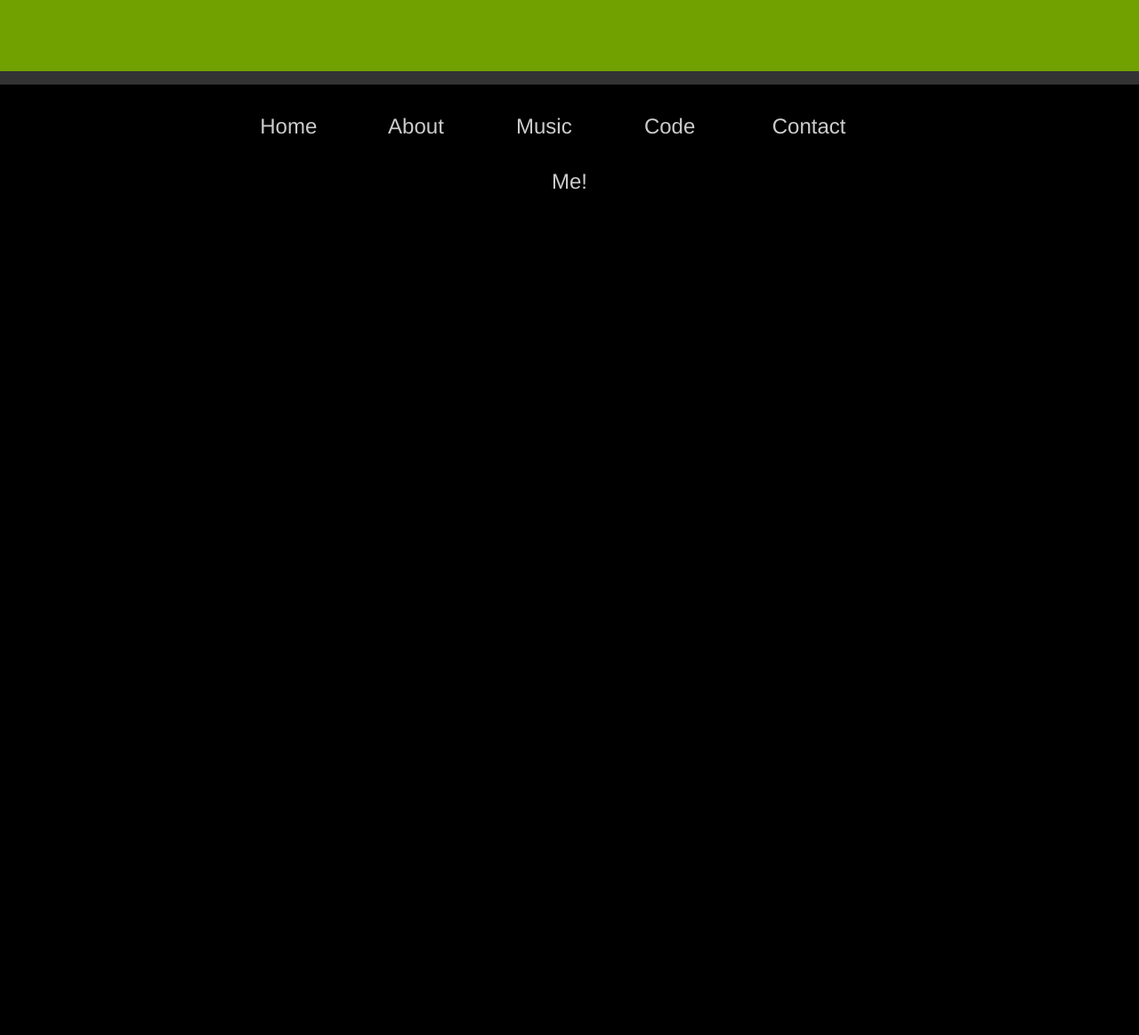
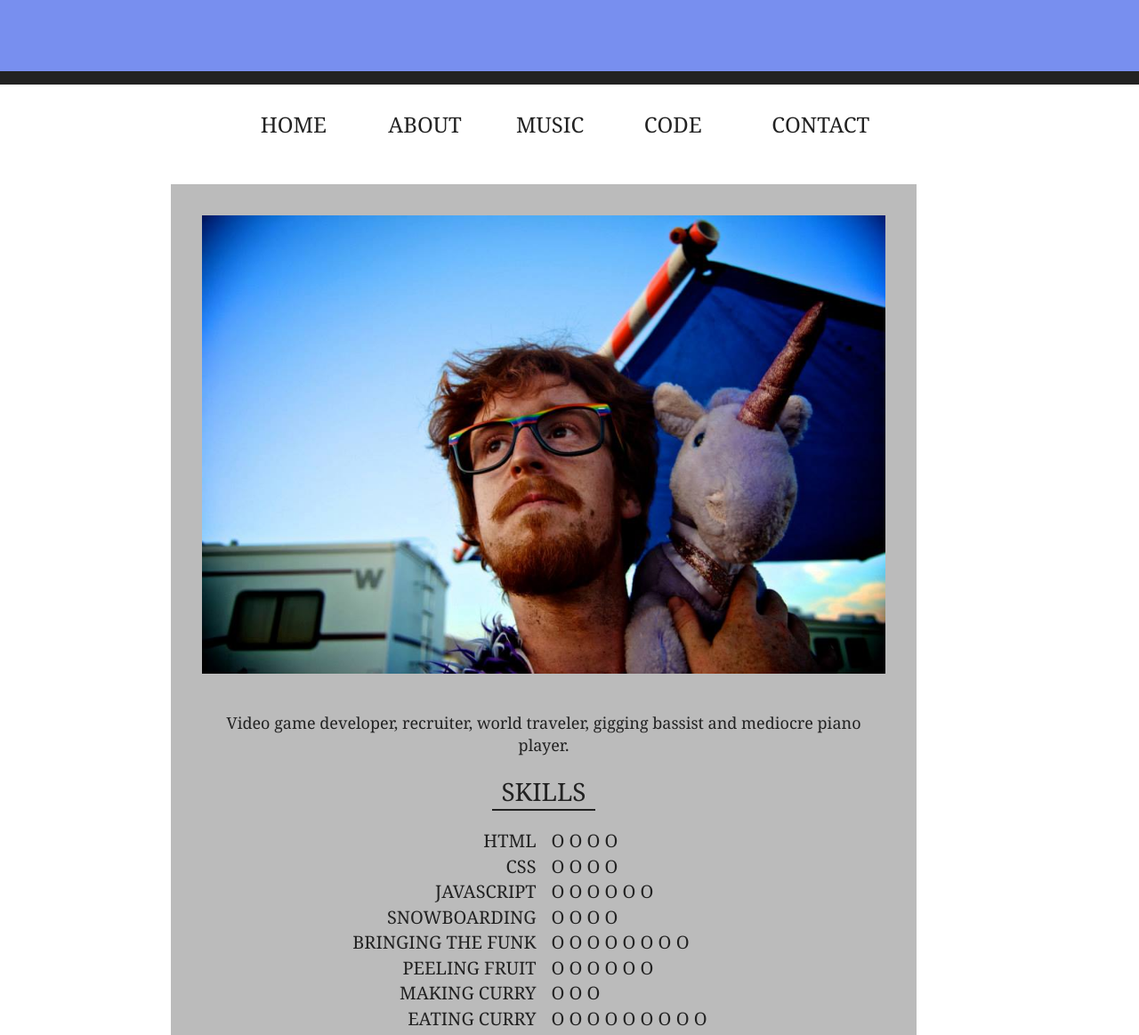
Before and after one commit to crrood/RoodVibes, a plain HTML site: page about.html in a window 1280 px wide. Shown: the top 1163 px of the page at 89% size. Before the commit the page ends 800 px from the top, so only its background shows below. Drawn offline with Linux system fonts and the light colour scheme.

Commit message:
about section
outline of about section
body-container element
white background
cleanup CSS sheet

```diff
--- a/about.html
+++ b/about.html
@@ -3,39 +3,48 @@
 <head>
 	<meta charset="utf-8" />
 	<meta content="IE=edge,chrome=1" http-equiv="X-UA-Compatible" />
-	<title>Welcome</title>
+	<title>RoodVibes - About</title>
 	<link href="layout-styles.css" media="screen" rel="stylesheet" type="text/css" />
 </head>
+
 <body>
-<div class="wrap">
 <div class="top-bar"></div>
-<div class="top-bar-bottom"></div>
-
-<div class="welcome-container text-center">
-<h1></h1>
 
 <nav id="menu-container">
 	<ul id="nav-list">
-		<li>
-			<a href="home.html">Home</a>
+		<li id="nav-home">
+			<a href="home.html" class="nav-link">Home</a>
 		</li>
-		<li>
-			<a href="about.html">About</a>
+		<li id="nav-about">
+			<a href="about.html" class="nav-link">About</a>
 		</li>
-		<li>
-			<a href="music.html">Music</a>
+		<li id="nav-music">
+			<a href="music.html" class="nav-link">Music</a>
 		</li>
-		<li>
-			<a href="code.html">Code</a>
+		<li id="nav-code" >
+			<a href="code.html" class="nav-link">Code</a>
 		</li>
-		<li>
-			<a href="contact.html">Contact</a>
+		<li id="nav-contact">
+			<a href="contact.html" class="nav-link">Contact</a>
 		</li>
 	</ul>
 </nav>
 
-<h4>Me!</h4>
-</div>
+<div class="body-container">
+	<img src="me.jpg" id="portrait"></img>
+	<p class="p-about">Video game developer, recruiter, world traveler, gigging bassist and mediocre piano player.</p>
+
+	<div id="skill-title">SKILLS</div>
+	<ul id="skill-list">
+		<div><span class="skill-name">HTML </span><span class="skill-points">O O O O</span></div><br>
+		<div><span class="skill-name">CSS </span><span class="skill-points">O O O O</span></div><br>
+		<div><span class="skill-name">Javascript </span><span class="skill-points">O O O O O O</span></div><br>
+		<div><span class="skill-name">Snowboarding </span><span class="skill-points">O O O O</span></div><br>
+		<div><span class="skill-name">Bringing the funk </span></span><span class="skill-points">O O O O O O O O</span></div><br>
+		<div><span class="skill-name">Peeling fruit </span><span class="skill-points">O O O O O O</span></div><br>
+		<div><span class="skill-name">Making curry </span><span class="skill-points">O O O</span></div><br>
+		<div><span class="skill-name">Eating curry </span><span class="skill-points">O O O O O O O O O</span></div><br>
+	</ul>
 </div>
 
 </body>
--- a/layout-styles.css
+++ b/layout-styles.css
@@ -1,3 +1,50 @@
+/*
+    ABOUT PAGE
+*/
+
+img#portrait {
+  width: 100%;
+  margin-bottom: 20px;
+}
+
+.p-about {
+  font-size: 18px;
+}
+
+ul#skill-list {
+  margin-top: -30px;
+  font-size: 20px;
+}
+
+#skill-title {
+  border-bottom: 2px #222 solid;
+  font-size: 28px;
+  display: inline-block;
+  padding-right: 10px;
+  padding-left: 10px;
+  margin-bottom: 50px;
+}
+
+span.skill-name {
+  position: absolute;
+  right: 51%;
+  text-transform: uppercase;
+}
+
+span.skill-points {
+  position: absolute;
+  left: 51%;
+}
+
+/*
+    MENU ELEMENTS
+*/
+
+nav#menu-container {
+  margin-top: 28px;
+  margin-bottom: 50px;
+}
+
 ul {
   padding-left: 0;
   margin: 0;
@@ -13,15 +60,16 @@ ul#nav-list li {
 }
 
 ul#nav-list li a {
+  text-transform: uppercase;
   font-size: 24px;
-  color: #CCC;
+  color: #222;
   text-decoration: none;
   padding-top: 10px;
   padding-left: 0px;
   padding-bottom: 3px;
   padding-right: 20px;
   margin-right: 30px;
-  border-bottom: 2px #000 solid;
+  border-bottom: 2px #FFF solid;
   transition: all .6s;
 }
 
@@ -30,32 +78,65 @@ ul#nav-list li a:hover {
   padding-right: 40px;
   margin-right: 10px;
   transition: all .6s;
-  border-bottom: 2px #CCC solid;
+  border-bottom: 2px #222 solid;
 }
 
-
-nav {
-  margin: 10px;
+/*
+ul#nav-list li a:hover#elem1 {
+  border-bottom-color: #222;
 }
 
-html,body {
-  height: 100%;
+ul#nav-list li a:hover#elem2 {
+  border-bottom-color: #444;
 }
 
-* {
-    -moz-box-sizing: border-box;
+ul#nav-list li a:hover#elem3 {
+  border-bottom-color: #666;
 }
 
-body {
-  background-color: #000;
-  color: #CCC;
-  margin: 0;
-  font-family:"Helvetica Neue",Helvetica,Arial,sans-serif;
-  font-size:14px;
-  line-height:1.428571429;
+ul#nav-list li a:hover#elem4 {
+  border-bottom-color: #888;
 }
 
-h1,h2,h3,h4,h5,h6,.h1,.h2,.h3,.h4,.h5,.h6{font-family:"HelveticaNeue-Light","Helvetica Neue Light","Helvetica Neue",Helvetica,Arial,"Lucida Grande",sans-serif;font-weight:normal;line-height:1.1;color:#CCC}h1 small,h2 small,h3 small,h4 small,h5 small,h6 small,.h1 small,.h2 small,.h3 small,.h4 small,.h5 small,.h6 small{font-weight:normal;line-height:1}
+ul#nav-list li a:hover#elem5 {
+  border-bottom-color: #AAA;
+}
+*/
+
+/*
+    BODY ELEMENTS
+*/
+body {
+  background-color: #FFF;
+  color: #222;
+  margin: 0;
+  font-family: Georgia,serif;
+  font-size: 14px;
+  line-height: 1.428571429;
+  text-align: center;
+}
+
+.body-container {
+  background: #BBB;
+  padding: 35px;
+  margin-bottom: 10%;
+  position: relative;
+  width: 60%;
+  left: 15%;
+}
+
+h1,h2,h3,h4,h5,h6,.h1,.h2,.h3,.h4,.h5,.h6{
+  font-family: Georgia, serif;
+  font-weight: normal;
+  line-height:1.1;
+  color:#222
+}
+
+h1 small,h2 small,h3 small,h4 small,h5 small,h6 small,.h1 small,.h2 small,.h3 small,.h4 small,.h5 small,.h6 small{
+  font-weight:normal;
+  line-height:1
+}
+
 h1,.h1{font-size:45px;line-height:48px}
 h2,.h2{font-size:36px;line-height:42px}
 h3,.h3{font-size:28px;line-height:36px}
@@ -63,43 +144,9 @@ h4,.h4{font-size:24px;line-height:25px}
 h5,.h5{font-size:20px;line-height:24px}
 h6,.h6{font-size:18px;line-height:24px}
 
-a{color:#3282e6;}
-a:hover,a:focus{color:#165db5;text-decoration:underline}
-
-.text-center{text-align:center}
-
-.wrap {
-  min-height: 100%;
-  .display: table;
-  .height: 100%;
-}
-
 .top-bar {
   height: 80px;
-  background: #71a100;
-  border-bottom: 15px #333 solid;
+  /*7BA321*/
+  background: #788FEF;
+  border-bottom: 15px #222 solid;
 }
-
-.welcome-container {
-  margin: 0 auto;
-  overflow: auto;
-  padding-bottom: 60px;
-}
-
-.frowny-face {
-  text-align: center;
-  font-size: 130px;
-  color: #919191;
-  line-height: 1.1;
-  margin-top: 90px;
-  margin-bottom: 70px;
-}
-
-.footer {
-  position: relative;
-  margin-top: -60px; /* negative value of footer height */
-  height: 60px;
-  clear:both;
-  text-align: center;
-  font-size: 14px;
-}
```
Also changed, not shown: code.html (+14 -18 lines), contact.html (+14 -18 lines), home.html (+4 -8 lines), music.html (+14 -18 lines), me.jpg (added).
